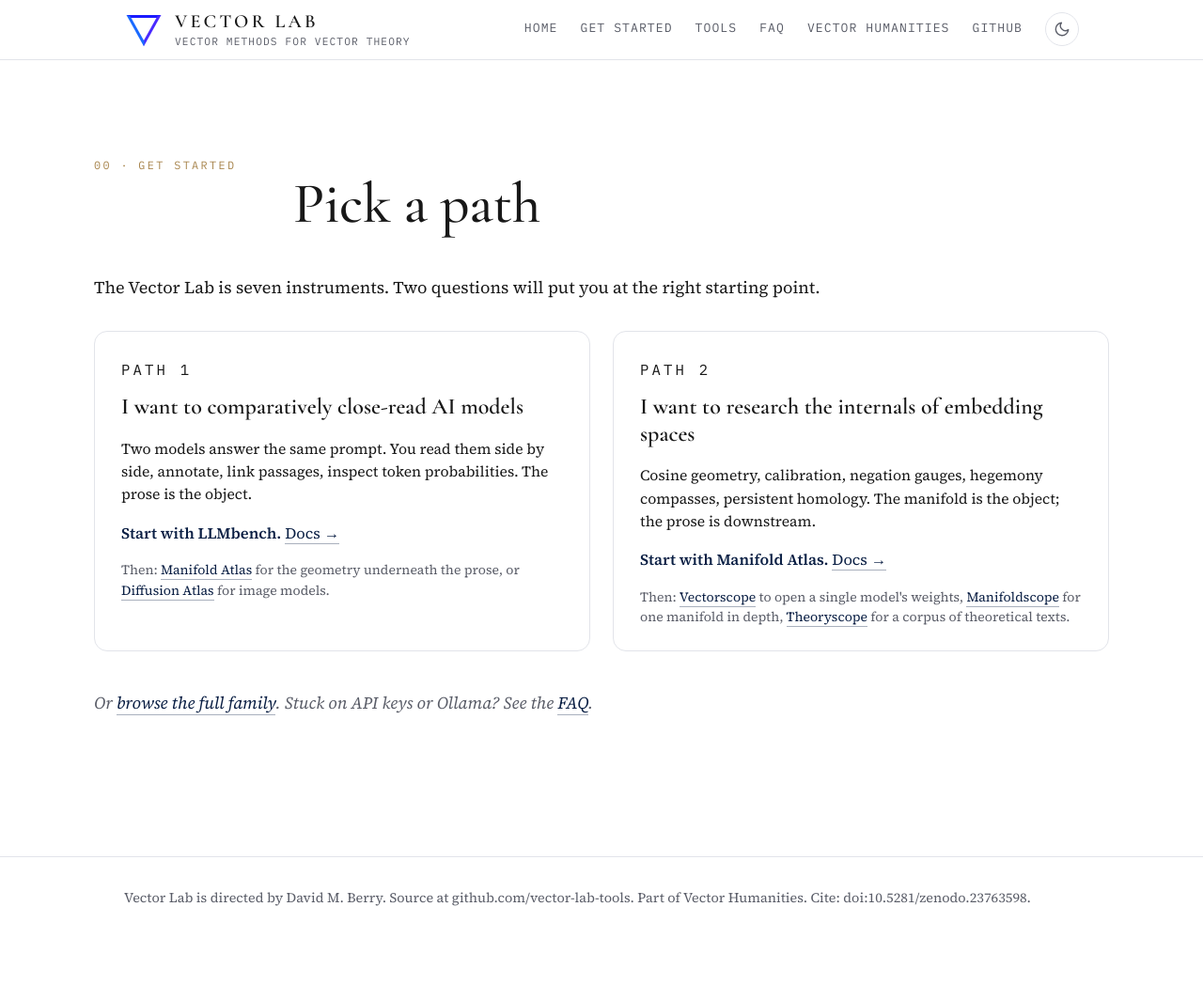
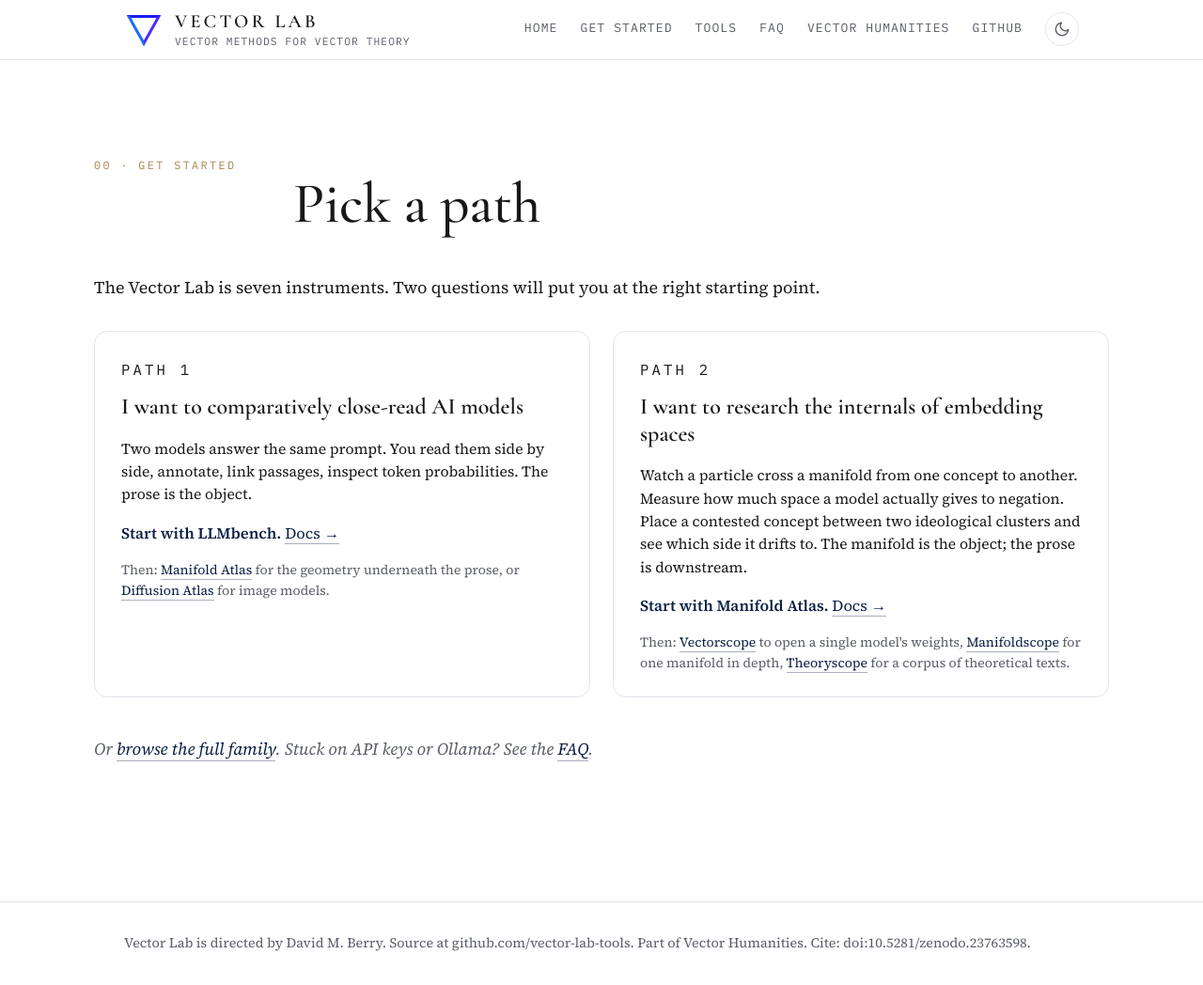
Before and after one commit to vector-lab-tools/vector-lab-tools.github.io, a Jekyll site: the page built from get-started.md, in a window 1280 px wide and 1048 px high. Shown: the whole window at 94% size. Built offline with Jekyll 4.4.1, drawn with Linux system fonts in a browser that asks for light colours.

Commit message:
Path 2 pitch: lead with Vector Walk as the visual hook, then the measurements

```diff
--- a/get-started.md
+++ b/get-started.md
@@ -26,7 +26,7 @@ The Vector Lab is seven instruments. Two questions will put you at the right sta
 <article class="path-card">
   <p class="eyebrow">Path 2</p>
   <h2>I want to research the internals of embedding spaces</h2>
-  <p>Cosine geometry, calibration, negation gauges, hegemony compasses, persistent homology. The manifold is the object; the prose is downstream.</p>
+  <p>Watch a particle cross a manifold from one concept to another. Measure how much space a model actually gives to negation. Place a contested concept between two ideological clusters and see which side it drifts to. The manifold is the object; the prose is downstream.</p>
   <p class="path-primary">
     <strong>Start with Manifold Atlas.</strong> <a href="https://vector-lab-tools.github.io/manifold-atlas/">Docs →</a>
   </p>
```
